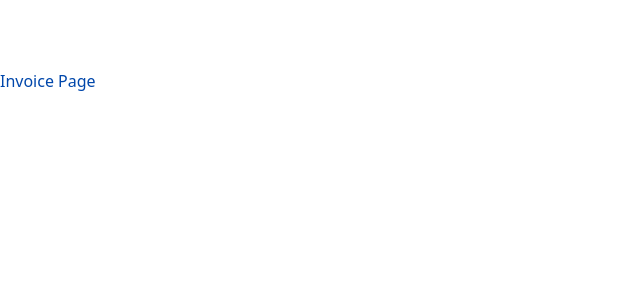
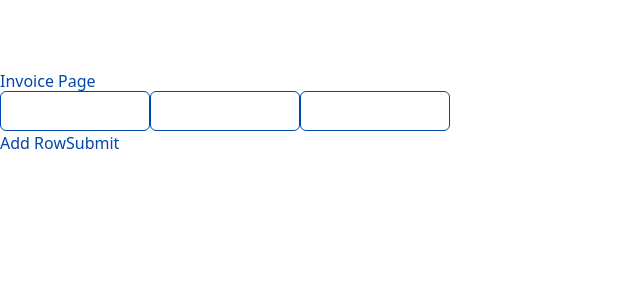
Before and after one commit to sutanu03/scube-frontend, a Next.js app: page /Invoice in a window 1280 px wide. Shown: the top 300 px of the page, without its empty margins (0-640 px from the left). Built offline with nearby package versions, Linux system fonts and the light colour scheme.

Commit message:
added multiple row for quotation detail

```diff
--- /dev/null
+++ b/Components/DynamicRowsComponent.js
@@ -0,0 +1,53 @@
+import React, { useState } from 'react';
+
+const DynamicRowsComponent = () => {
+  const [rows, setRows] = useState([{ id: 1, value: '' }]);
+
+  const handleAddRow = () => {
+    const newRow = { id: rows.length + 1, value: '' };
+    setRows([...rows, newRow]);
+  };
+
+  const handleChange = (id, e) => {
+    const updatedRows = rows.map(row =>
+      row.id === id ? { ...row, value: e.target.value } : row
+    );
+    setRows(updatedRows);
+  };
+
+  const handleSubmit = () => {
+    const rowData = rows.reduce((acc, row) => {
+      acc[row.id] = row.value;
+      return acc;
+    }, {});
+    console.log('All Row Data:', rowData);
+  };
+
+  return (
+    <div>
+      {rows.map(row => (
+        <div key={row.id}>
+          <input
+            type="text"
+            value={row.value}
+            onChange={e => handleChange(row.id, e)}
+          />
+          <input
+            type="text"
+            value={row.value}
+            onChange={e => handleChange(row.id, e)}
+          />
+          <input
+            type="text"
+            value={row.value}
+            onChange={e => handleChange(row.id, e)}
+          />
+        </div>
+      ))}
+      <button onClick={handleAddRow}>Add Row</button>
+      <button onClick={handleSubmit}>Submit</button>
+    </div>
+  );
+};
+
+export default DynamicRowsComponent;
--- a/app/Invoice/page.js
+++ b/app/Invoice/page.js
@@ -1,9 +1,13 @@
+"use client"
+import DynamicRowsComponent from '@/Components/DynamicRowsComponent'
 import React from 'react'
+
 
 const Invoice = () => {
   return (
     <div>
       <h1>Invoice Page</h1>
+      <DynamicRowsComponent/>
     </div>
   )
 }
```
Also changed, not shown: Components/AddRemoveMultipleInputFields.js (+51 -2 lines), Components/ProductDropDown.js (added, +39 -0 lines).
